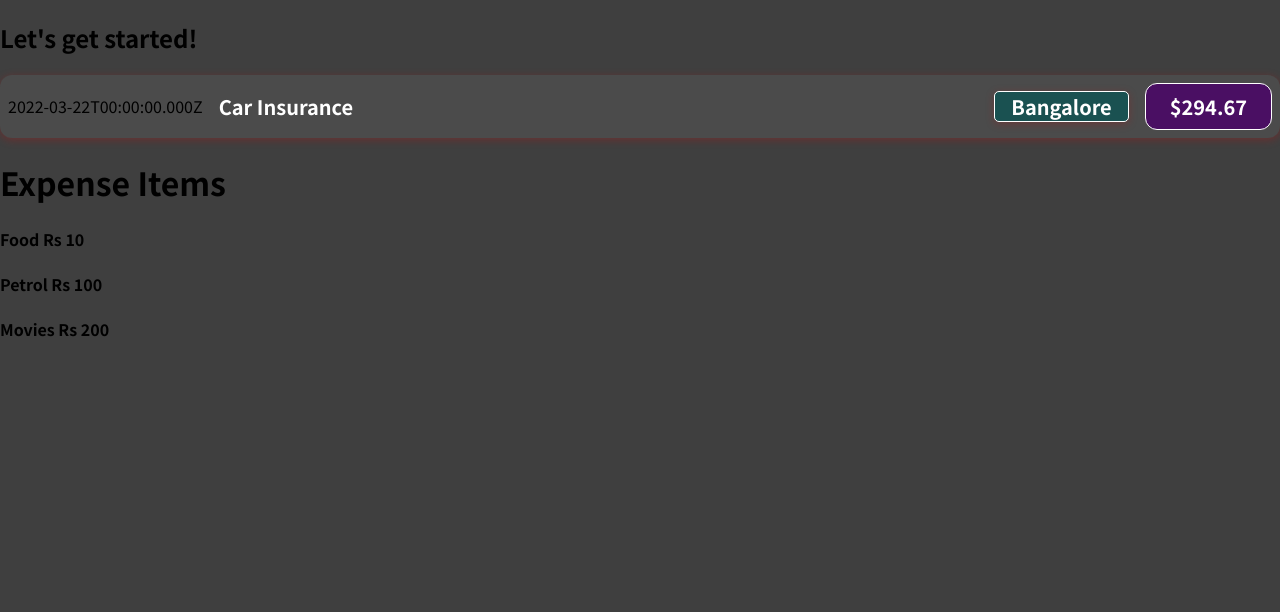
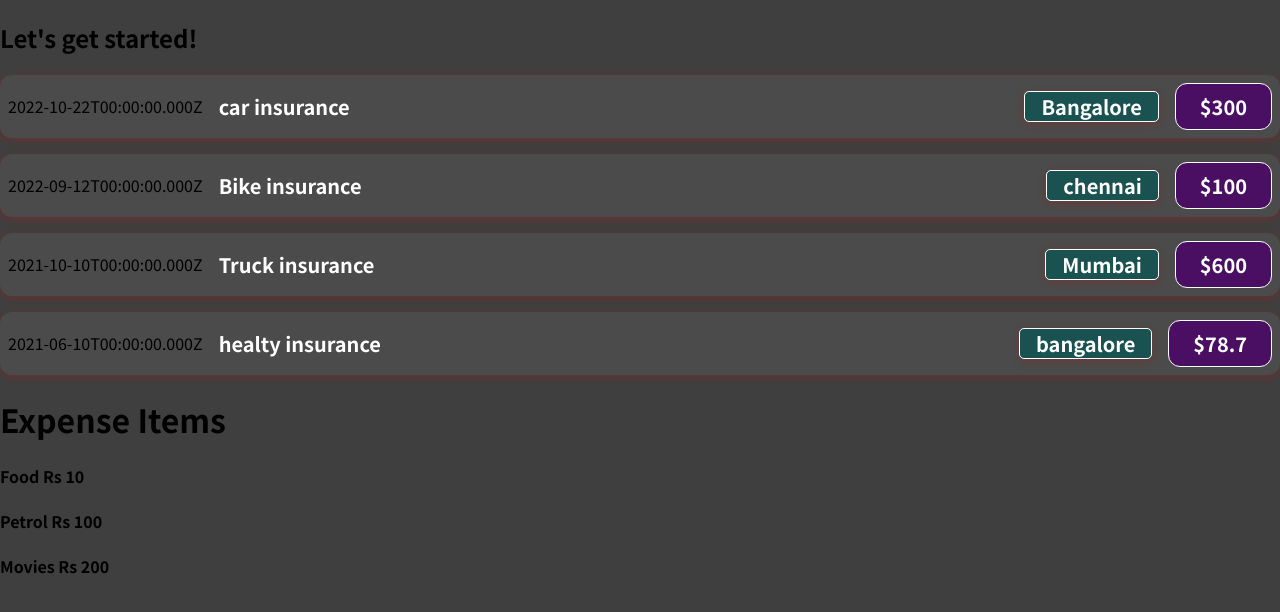
Before and after one commit to sampath11790/React-expense, a JavaScript app: page / in a window 1280 px wide. Shown: the top 612 px of the page. Built offline with nearby package versions, Linux system fonts and the light colour scheme.

Commit message:
reused component and add map function

```diff
--- a/src/App.js
+++ b/src/App.js
@@ -1,14 +1,56 @@
 import ExpenceItem from "./components/ExpenseItem";
 import Expence from "./components/Item";
 function App() {
-  return (
+   const object=[
+    {
+    id:1,
+    title:"car insurance",
+    date:new Date(2022,9,22),
+    amount:300,
+    location:"Bangalore"
+  },
+  {
+    id:2,
+    title:"Bike insurance",
+    date:new Date(2022,8,12),
+    amount:100,
+    location:"chennai"
+  },
+  {
+    id:3,
+    title:"Truck insurance",
+    date:new Date(2021,9,10),
+    amount:600,
+    location:"Mumbai"
+  },
+  {
+    id:4,
+    title:"healty insurance",
+    date:new Date(2021,5,10),
+    amount:78.7,
+    location:"bangalore"
+  }
+  ]
+return (
     <div>
       <h2>Let's get started!</h2>
-      <ExpenceItem></ExpenceItem>
-      <Expence></Expence>
+      {
+
+       object.map((item)=>{
+
+        return  <ExpenceItem
+         title={item.title}
+         date={item.date}
+         amount={item.amount}
+         location={item.location}>
+        </ExpenceItem>
+      })
+
+    }
+     <Expence></Expence>
+
     </div>
-
-  );
-}
+    );
+ }
 
 export default App;
--- a/src/components/ExpenseItem.js
+++ b/src/components/ExpenseItem.js
@@ -1,20 +1,20 @@
 
 import './ExpenseItem.css'
-function ExpenceItem(){
-   const ExpenseDate=new Date(2022,2,22);
-   const ExpenseTitle="Car Insurance";
-   const ExpenseAmount=294.67;
-    const LocationOfExpenditure="Bangalore";
+function ExpenceItem(props){
+//    const ExpenseDate=new Date(2022,2,22);
+//    const ExpenseTitle="Car Insurance";
+//    const ExpenseAmount=294.67;
+//     const LocationOfExpenditure="Bangalore";
 
     return (
     <div className="expense-item">
-       <div>{ExpenseDate.toISOString()}</div>
+       <div>{props.date.toISOString()}</div>
        <div className='expense-item__description'>
-        <h2>{ExpenseTitle}</h2>
+        <h2>{props.title}</h2>
        <div className='Location-Expenditure'>
-       <h2>{LocationOfExpenditure}</h2>
+       <h2>{props.location}</h2>
        </div>
-     <div className='expense-item__price'>{"$"+ExpenseAmount}</div>
+      <div className='expense-item__price'>{"$"+props.amount}</div>
        </div>
      </div>);
 }
```
Also changed, not shown: 1 other file (tests, documents, lock files or other folders).
